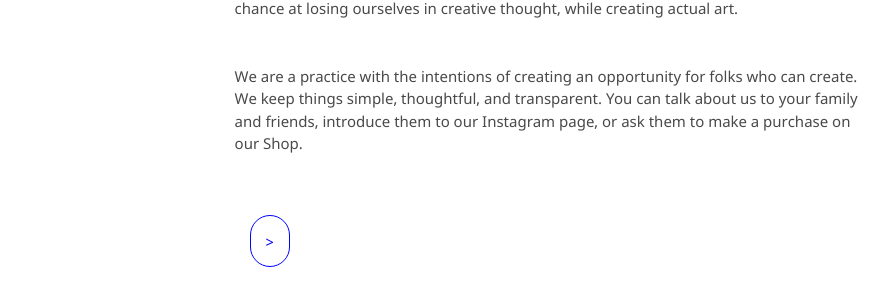
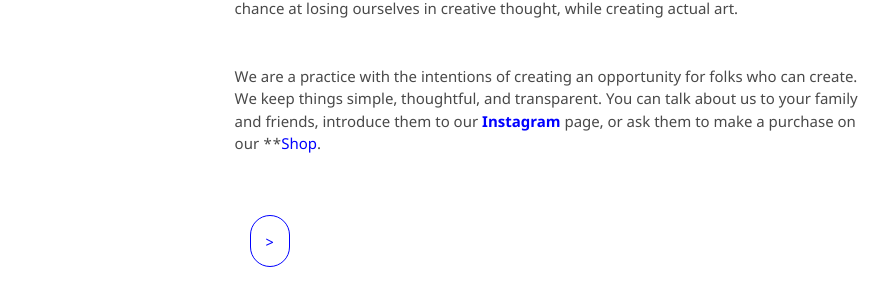
Before and after one commit to kvshvlin/yourmailproject, a Jekyll site: the page built from 4.md, in a window 1280 px wide. Shown: the part 498-803 px from the top of the page, without its empty margins (193-1082 px from the left). Built offline with Jekyll 4.4.1, drawn with Linux system fonts in a browser that asks for light colours; our own code applies the rules of GitHub Pages for plain Markdown files; some of the changed lines change nothing that is shown.

Commit message:
Update 4.md

```diff
--- a/4.md
+++ b/4.md
@@ -4,7 +4,7 @@
 
 We are a habit, a meditative process, a peace in testing times. We are the essence of calming our minds and channeling our energies into expressive forms, of brush on canvas, and pen on paper, or anything that you can think of, in your own world. We are a chance at losing ourselves in creative thought, while creating actual art.
 
-We are a practice with the intentions of creating an opportunity for folks who can create. We keep things simple, thoughtful, and transparent. You can talk about us to your family and friends, introduce them to our Instagram page, or ask them to make a purchase on our Shop.
+We are a practice with the intentions of creating an opportunity for folks who can create. We keep things simple, thoughtful, and transparent. You can talk about us to your family and friends, introduce them to our **<a href="https://www.instagram.com/yourmailproject" target="_blank">Instagram</a>** page, or ask them to make a purchase on our **<a href="https://www.gumroad.com/yourmailproject" target="_blank">Shop</a>.
 
 <div class="roadmap-spacer-1"></div>
 
```
